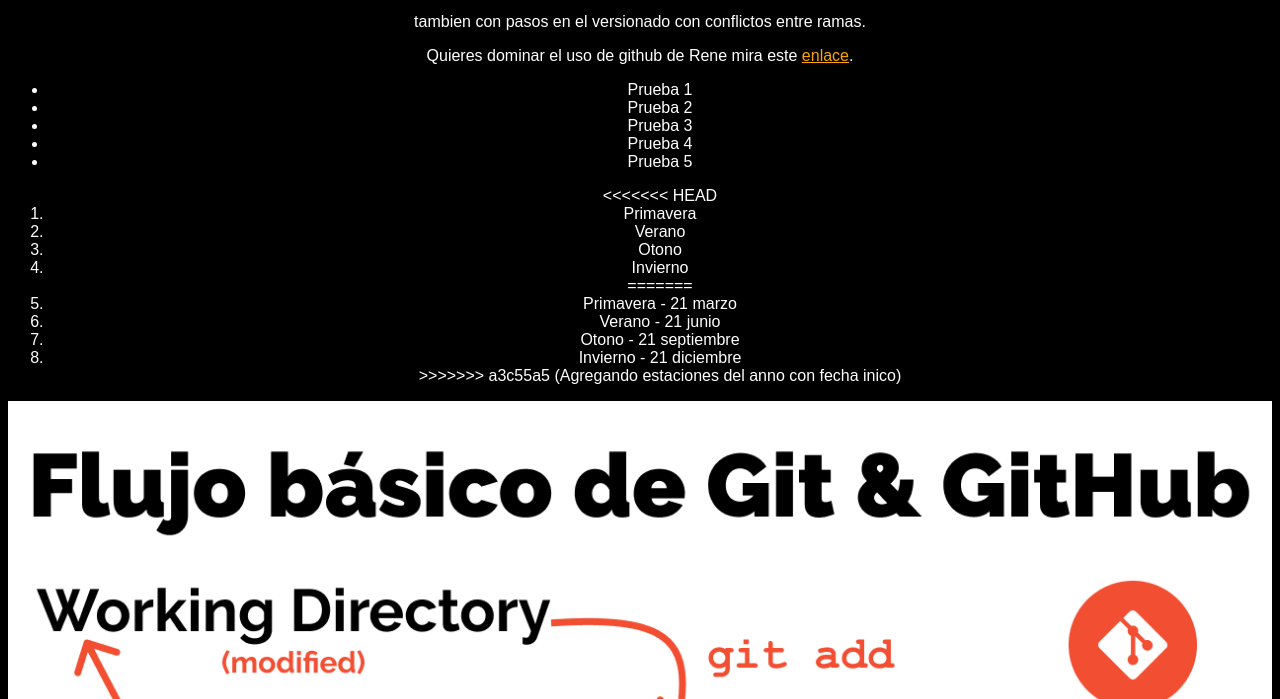
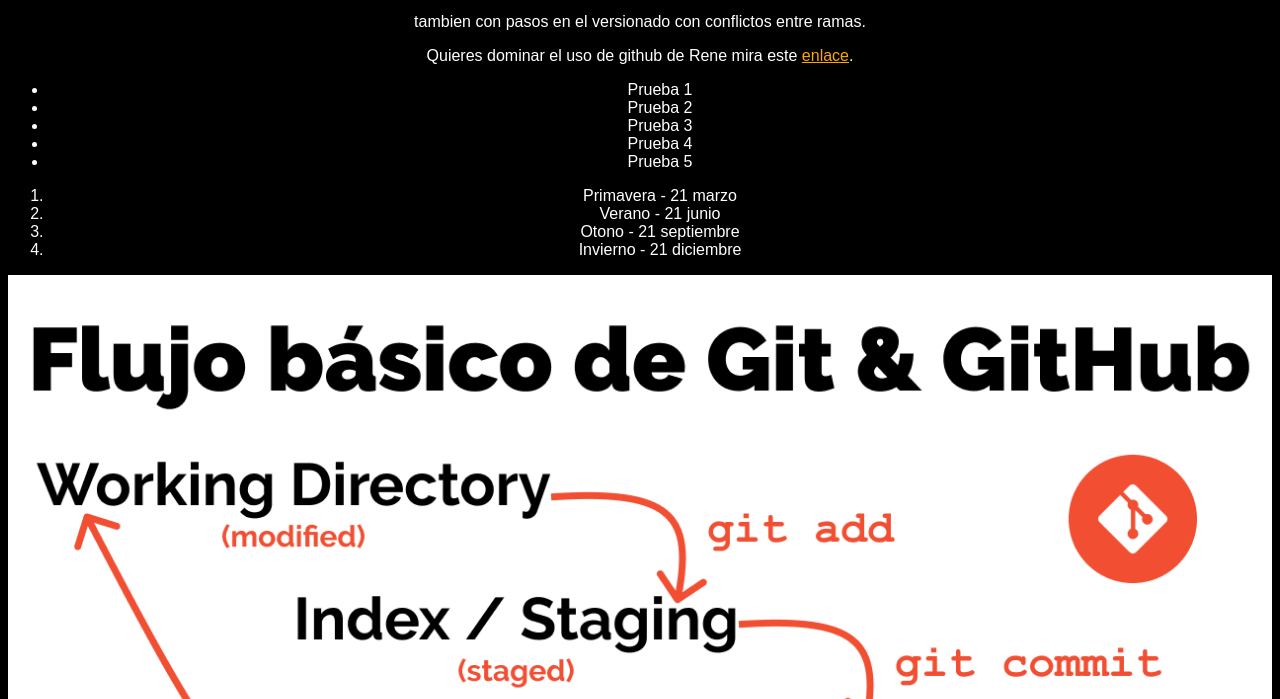
Before and after one commit to renechm/work-git, a plain HTML site: page index.html in a window 1280 px wide. Shown: the part 101-800 px from the top of the page. Drawn offline with Linux system fonts and the light colour scheme.

Commit message:
Resolviendo conflicto en estaciones del anno y fechas de inicio

```diff
--- a/index.html
+++ b/index.html
@@ -23,17 +23,10 @@
       <li> Prueba 5 </li>
      </ul>
      <ol>
-<<<<<<< HEAD
-      <li>Primavera</li>
-      <li>Verano</li>
-      <li>Otono</li>
-      <li>Invierno</li>
-=======
       <li>Primavera - 21 marzo</li>
       <li>Verano - 21 junio</li>
       <li>Otono - 21 septiembre</li>
       <li>Invierno - 21 diciembre</li>
->>>>>>> a3c55a5 (Agregando estaciones del anno con fecha inico)
      </ol>
     <img src="git-flow.png" alt="Flujo básico de Git" />
     <script src="index.js"></script>
```
